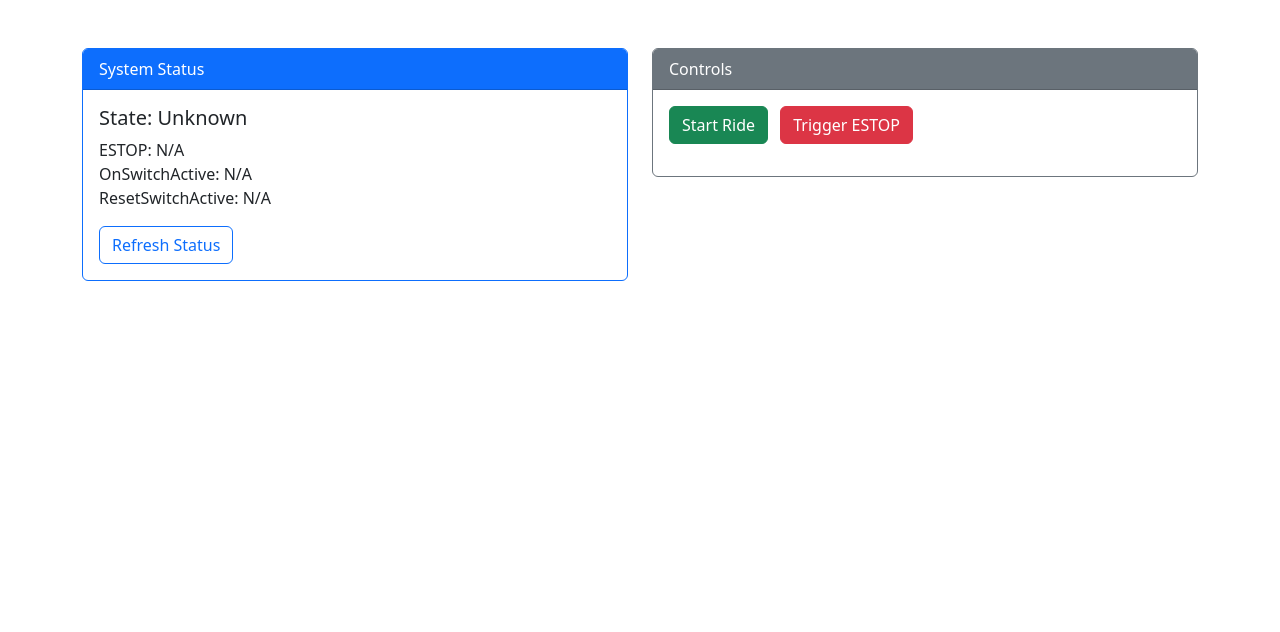
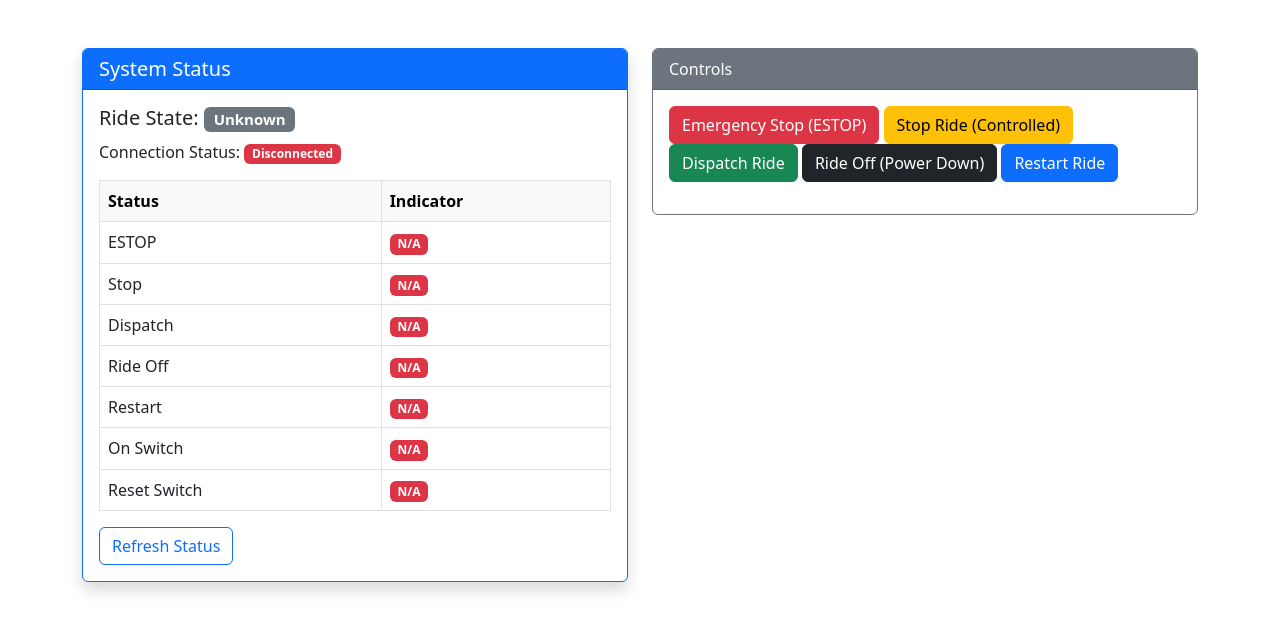
Before and after one commit to Terrier-Ride-Engineering-Club/Ride-Control-Computer, a Python web app: template web/backend/templates/main.html in a window 1280 px wide. Shown: the part 56-688 px from the top of the page. Run offline with Jinja, Linux system fonts and the light colour scheme; the template is opened without the code that fills it, so the values that code supplies are empty.

Commit message:
Squashed commit of the following:
commit 2ed12822ef039db47638a86017f11bd3424d9cb8
Author: Jack Justus <jackjustushome@gmail.com>
Date:   Sun Mar 2 13:46:25 2025 -0500

    Apply new theory of operations

```diff
--- a/web/backend/templates/main.html
+++ b/web/backend/templates/main.html
@@ -20,24 +20,62 @@
     <div class="row">
       <!-- Status Card -->
       <div class="col-md-6 mb-4">
-        <div class="card border-primary">
+        <div class="card border-primary shadow">
           <div class="card-header bg-primary text-white">
-            System Status
+            <h5 class="mb-0">System Status</h5>
           </div>
           <div class="card-body">
-            <h5 class="card-title" id="statusState">State: Unknown</h5>
+            <h5 class="card-title">
+              Ride State: <span id="statusState" class="badge bg-secondary">Unknown</span>
+            </h5>
             <p class="card-text">
-              ESTOP: <span id="statusEstop">N/A</span><br />
-              OnSwitchActive: <span id="statusOnSwitch">N/A</span><br />
-              ResetSwitchActive: <span id="statusResetSwitch">N/A</span>
+              Connection Status: <span id="connectionStatus" class="badge bg-warning">Unknown</span>
             </p>
-            <button id="refreshStatus" class="btn btn-outline-primary">
+
+            <table class="table table-bordered mt-3">
+              <thead class="table-light">
+                <tr>
+                  <th>Status</th>
+                  <th>Indicator</th>
+                </tr>
+              </thead>
+              <tbody>
+                <tr>
+                  <td><i class="fas fa-exclamation-triangle text-danger"></i> ESTOP</td>
+                  <td><span id="statusEstop" class="badge bg-danger">N/A</span></td>
+                </tr>
+                <tr>
+                  <td><i class="fas fa-hand-paper text-warning"></i> Stop</td>
+                  <td><span id="statusStop" class="badge bg-danger">N/A</span></td>
+                </tr>
+                <tr>
+                  <td><i class="fas fa-flag-checkered text-success"></i> Dispatch</td>
+                  <td><span id="statusDispatch" class="badge bg-danger">N/A</span></td>
+                </tr>
+                <tr>
+                  <td><i class="fas fa-power-off text-dark"></i> Ride Off</td>
+                  <td><span id="statusRideOff" class="badge bg-danger">N/A</span></td>
+                </tr>
+                <tr>
+                  <td><i class="fas fa-redo text-primary"></i> Restart</td>
+                  <td><span id="statusRestart" class="badge bg-danger">N/A</span></td>
+                </tr>
+                <tr>
+                  <td><i class="fas fa-toggle-on text-success"></i> On Switch</td>
+                  <td><span id="statusOnSwitch" class="badge bg-danger">N/A</span></td>
+                </tr>
+                <tr>
+                  <td><i class="fas fa-sync text-info"></i> Reset Switch</td>
+                  <td><span id="statusResetSwitch" class="badge bg-danger">N/A</span></td>
+                </tr>
+              </tbody>
+            </table>
+            <button id="refreshStatus" type="button" class="btn btn-outline-primary">
               Refresh Status
             </button>
           </div>
         </div>
       </div>
-
         <!-- Control Card -->
         <div class="col-md-6 mb-4">
           <div class="card border-secondary">
@@ -45,13 +83,23 @@
               Controls
             </div>
             <div class="card-body">
-            <button id="startRide" class="btn btn-success me-2">
-              Start Ride
+              <button id="triggerEstop" type="button" class="btn btn-danger">
+                Emergency Stop (ESTOP)
               </button>
-            <button id="triggerEstop" class="btn btn-danger">
-              Trigger ESTOP
+              <button id="stopRide" type="button" class="btn btn-warning">
+                Stop Ride (Controlled)
+              </button>
+              <button id="dispatchRide" type="button" class="btn btn-success">
+                Dispatch Ride
+              </button>
+              <button id="rideOff" type="button" class="btn btn-dark">
+                Ride Off (Power Down)
+              </button>
+              <button id="restartRide" type="button" class="btn btn-primary">
+                Restart Ride
               </button>
               <div id="controlMessage" class="mt-3"></div>
+            </div>
           </div>
         </div>
       </div>
@@ -61,61 +109,93 @@
   <!-- JavaScript to interact with the API -->
   <script>
     const apiBase = "http://localhost:23843";
+
+    // Function to send POST requests to the backend for ride control actions
+    async function sendRideCommand(endpoint, successMessage) {
+      try {
+        const response = await fetch(`${apiBase}/${endpoint}`, { method: 'POST' });
+        const data = await response.json();
+        const msgDiv = document.getElementById('controlMessage');
+        if (response.ok) {
+          msgDiv.innerHTML = `<div class="alert alert-success" role="alert">${successMessage}</div>`;
+        } else {
+          msgDiv.innerHTML = `<div class="alert alert-danger" role="alert">${data.error}</div>`;
+        }
+        updateStatus();
+      } catch (error) {
+        console.error(`Error executing ${endpoint}:`, error);
+      }
+    }
+
+    // Button Event Listeners
+    document.getElementById('triggerEstop').addEventListener('click', () => {
+      sendRideCommand("estop", "Emergency Stop activated!");
+    });
+
+    document.getElementById('stopRide').addEventListener('click', () => {
+      sendRideCommand("stop", "Ride is stopping in a controlled manner.");
+    });
+
+    document.getElementById('dispatchRide').addEventListener('click', () => {
+      sendRideCommand("dispatch", "Ride dispatched successfully!");
+    });
+
+    document.getElementById('rideOff').addEventListener('click', () => {
+      sendRideCommand("ride_off", "Ride power has been turned off.");
+    });
+
+    document.getElementById('restartRide').addEventListener('click', () => {
+      sendRideCommand("restart", "Ride restarted and ready for operation.");
+    });
+
     // Function to update status by fetching from /status endpoint
     async function updateStatus() {
+      const connectionStatus = document.getElementById('connectionStatus');
       try {
         const response = await fetch(`${apiBase}/status`);
         if (!response.ok) throw new Error('Network error');
         const data = await response.json();
 
-        document.getElementById('statusState').innerText = 'State: ' + data.state;
-        document.getElementById('statusEstop').innerText = data.ESTOP;
-        document.getElementById('statusOnSwitch').innerText = data.OnSwitchActive;
-        document.getElementById('statusResetSwitch').innerText = data.ResetSwitchActive;
+        // Update connection status
+        connectionStatus.innerText = "Connected";
+        connectionStatus.classList.remove("bg-danger", "bg-warning");
+        connectionStatus.classList.add("bg-success");
+
+        // Update Ride State
+        document.getElementById('statusState').innerText = data.state;
+        document.getElementById('statusState').classList.remove("bg-secondary");
+        document.getElementById('statusState').classList.add(data.state === "RUNNING" ? "bg-success" : "bg-secondary");
+
+        // Function to update badges based on boolean values
+        function updateBadge(elementId, value) {
+          const element = document.getElementById(elementId);
+          element.innerText = value ? "Active" : "Inactive";
+          element.classList.remove("bg-danger", "bg-success");
+          element.classList.add(value ? "bg-success" : "bg-danger");
+        }
+
+        // Update individual system states
+        updateBadge('statusEstop', data.ESTOP);
+        updateBadge('statusStop', data.STOP);
+        updateBadge('statusDispatch', data.DISPATCH);
+        updateBadge('statusRideOff', data.RIDE_OFF);
+        updateBadge('statusRestart', data.RESTART);
+        updateBadge('statusOnSwitch', data.OnSwitchActive);
+        updateBadge('statusResetSwitch', data.ResetSwitchActive);
       } catch (error) {
         console.error('Error updating status:', error);
+        connectionStatus.innerText = "Disconnected";
+        connectionStatus.classList.remove("bg-success", "bg-warning");
+        connectionStatus.classList.add("bg-danger");
       }
     }
+
 
     // Event listener for refresh button
     document.getElementById('refreshStatus').addEventListener('click', updateStatus);
 
-    // Event listener for starting the ride
-    document.getElementById('startRide').addEventListener('click', async () => {
-      try {
-        const response = await fetch(`${apiBase}/status`, { method: 'POST' });
-        const data = await response.json();
-        const msgDiv = document.getElementById('controlMessage');
-        if (response.ok) {
-          msgDiv.innerHTML = '<div class="alert alert-success" role="alert">' + data.message + '</div>';
-        } else {
-          msgDiv.innerHTML = '<div class="alert alert-danger" role="alert">' + data.error + '</div>';
-        }
-        updateStatus();
-      } catch (error) {
-        console.error('Error starting ride:', error);
-      }
-    });
-
-    // Event listener for triggering ESTOP
-    document.getElementById('triggerEstop').addEventListener('click', async () => {
-      try {
-        const response = await fetch(`${apiBase}/status`, { method: 'POST' });
-        const data = await response.json();
-        const msgDiv = document.getElementById('controlMessage');
-        if (response.ok) {
-          msgDiv.innerHTML = '<div class="alert alert-warning" role="alert">' + data.message + '</div>';
-        } else {
-          msgDiv.innerHTML = '<div class="alert alert-danger" role="alert">' + data.error + '</div>';
-        }
-        updateStatus();
-      } catch (error) {
-        console.error('Error triggering ESTOP:', error);
-      }
-    });
-
-    // Update status automatically every 5 seconds
-    setInterval(updateStatus, 5000);
+    // Update status automatically every .1 seconds
+    setInterval(updateStatus, 1000);
     updateStatus();
   </script>
 
```
Also changed, not shown: Backend/iocontroller.py (+80 -13 lines), main.py (+12 -1 lines), ridecontrolcomputer.py (+35 -17 lines), web/backend/webserver.py (+35 -9 lines). Lines whose indentation alone changed are shown as unchanged.
